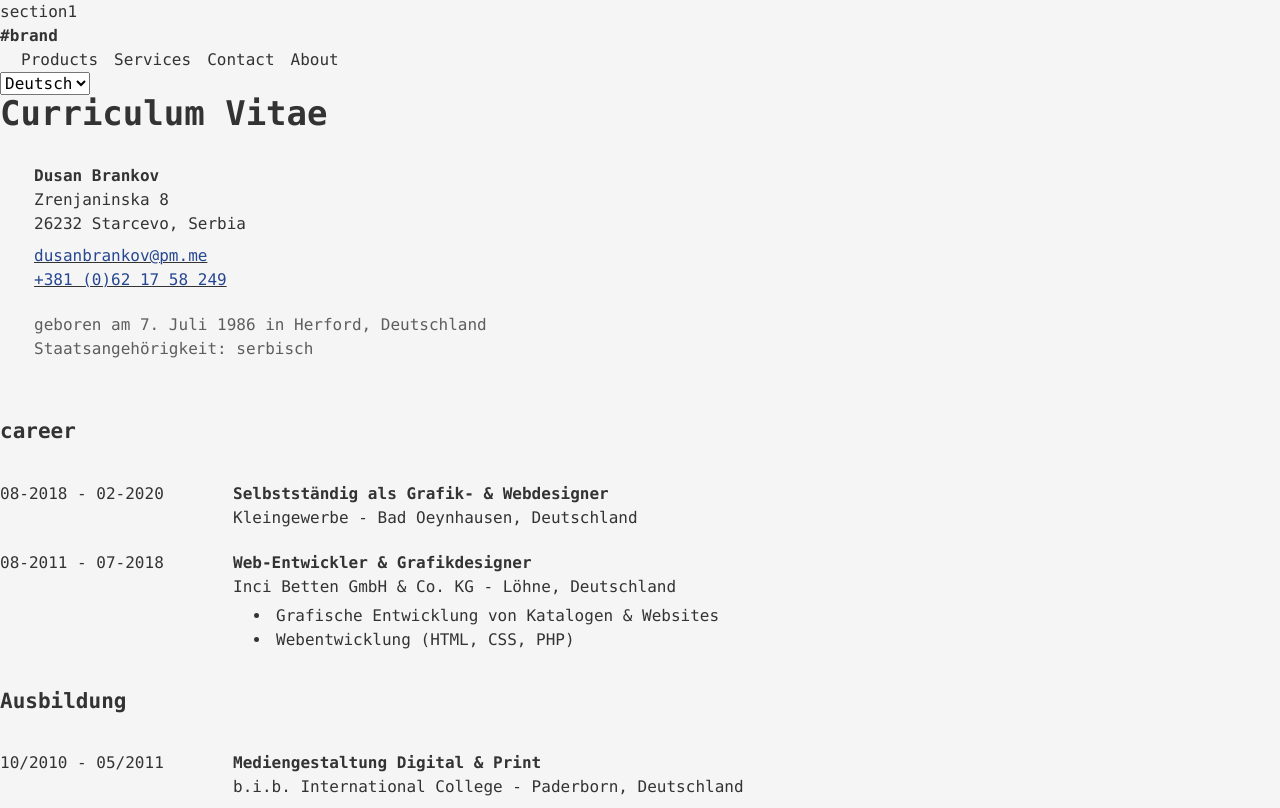
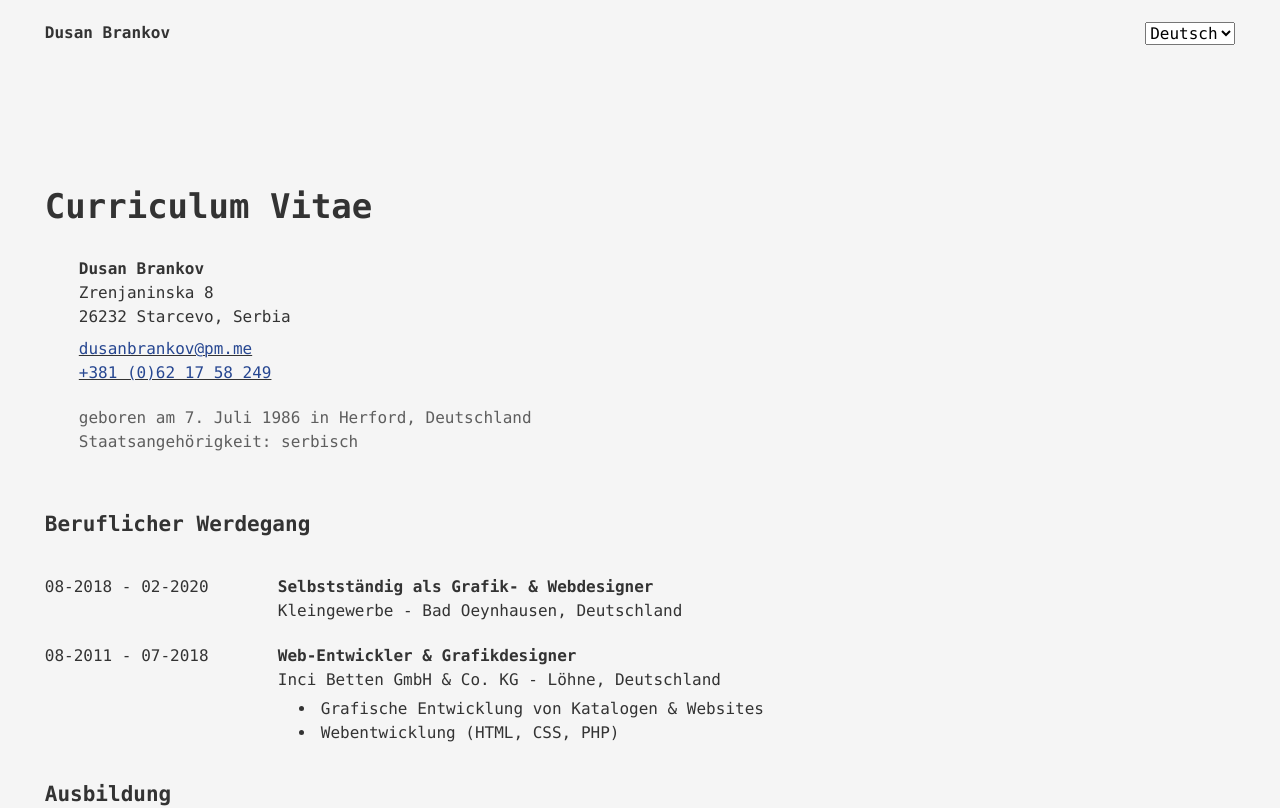
Before and after one commit to dusanbrankov/resume, a React (Vite) app: page / in a window 1280 px wide. Shown: the top 808 px of the page. Built offline with nearby package versions, Linux system fonts and the light colour scheme.

Commit message:
Update components

```diff
--- a/src/App.jsx
+++ b/src/App.jsx
@@ -1,16 +1,18 @@
 import { useTranslation } from 'react-i18next';
 
 import Header from './Header.jsx';
-import Main from './Main.jsx';
+import Content from './Content.jsx';
+import Footer from './Footer.jsx';
 
 function App() {
   const { t } = useTranslation();
 
   return <>
-    <p>{t('section1')}</p>
-    <Header />
-    <Main />
-    <footer>Footer</footer>
+    <div className="wrapper">
+      <Header />
+      <Content />
+      <Footer />
+    </div>
   </>;
 }
 
--- a/src/Header.jsx
+++ b/src/Header.jsx
@@ -2,23 +2,9 @@ import Language from './Language.jsx';
 
 function Header() {
   return <>
-    <header>
-      <a href="#0" className="logo" aria-label="brand homepage">#brand</a>
-      <nav aria-label="main">
-        <button
-          className="main-menu-toggle"
-          aria-expanded="false"
-          aria-controls="menu">
-          Menu
-        </button>
-        <ul id="menu" className="main-menu" role="list">
-          <li><a href="#0">Products</a></li>
-          <li><a href="#0">Services</a></li>
-          <li><a href="#0">Contact</a></li>
-          <li><a href="#0">About</a></li>
-        </ul>
-        <Language />
-      </nav>
+    <header className='site-header'>
+      <a href="/" className="logo" aria-label="Dusan Brankov homepage">Dusan Brankov</a>
+      <Language />
     </header>
   </>;
 }
--- a/src/Language.jsx
+++ b/src/Language.jsx
@@ -1,11 +1,12 @@
+import React from "react";
 import { useTranslation } from 'react-i18next';
-
 
 function Language() {
   const { i18n } = useTranslation();
 
-  const handleLanguageChange = (e) =>
+  const handleLanguageChange = (e) => {
     i18n.changeLanguage(e.target.value);
+  }
 
   return (
     <select onChange={handleLanguageChange}>
```
